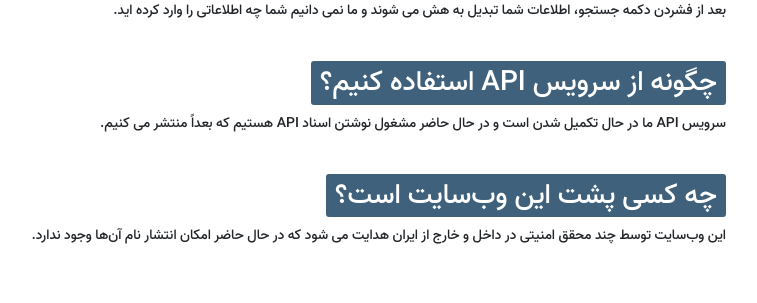
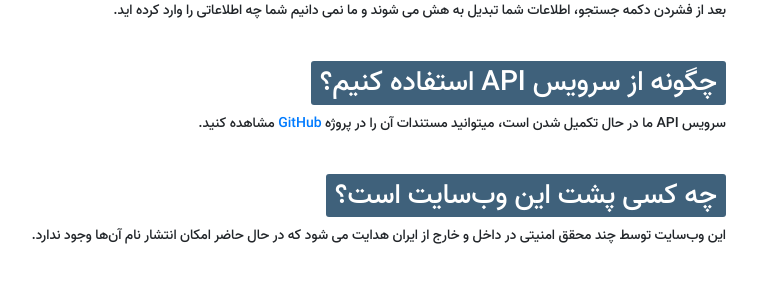
Before and after one commit to Leakfarsi/Leakfa.com, a PHP site: page /faq.php in a window 1280 px wide. Shown: the part 1009-1312 px from the top of the page, without its empty margins (469-1226 px from the left). Run offline with PHP 8.4, Linux system fonts and the light colour scheme; some libraries are stand-ins or nearby versions.

Commit message:
Update faq.php

```diff
--- a/faq.php
+++ b/faq.php
@@ -26,7 +26,7 @@
     <p>لطفاً اطمینان داشته باشید که این وب سایت بطور خودجوش تاسیس شده و برای یک گروه از جوانان عاشق امنیت است، که هدف آن تقویت آگاهی عمومی در مورد امنیت اطلاعات در اینترنت است. <br/>بعد از فشردن دکمه جستجو، اطلاعات شما تبدیل به هش می شوند و ما نمی دانیم شما چه اطلاعاتی را وارد کرده اید.</p>
 
     <h3 class="breach-title" id="how-to-use-api">چگونه از سرویس API استفاده کنیم؟</h3>
-    <p>سرویس API ما در حال تکمیل شدن است و در حال حاضر مشغول نوشتن اسناد API هستیم که بعداً منتشر می کنیم.</p>
+    <p>سرویس API ما در حال تکمیل شدن است، میتوانید مستندات آن را در پروژه <a href="https://github.com/Leakfarsi/Leakfa.com/tree/example_api_clients">GitHub</a> مشاهده کنید.</p>
 
     <h3 class="breach-title" id="where-is-the-site-running">چه کسی پشت این وب‌سایت است؟</h3>
     <p>این وب‌سایت توسط چند محقق امنیتی در داخل و خارج از ایران هدایت می شود که در حال حاضر امکان انتشار نام آن‌ها وجود ندارد.</p>
```
